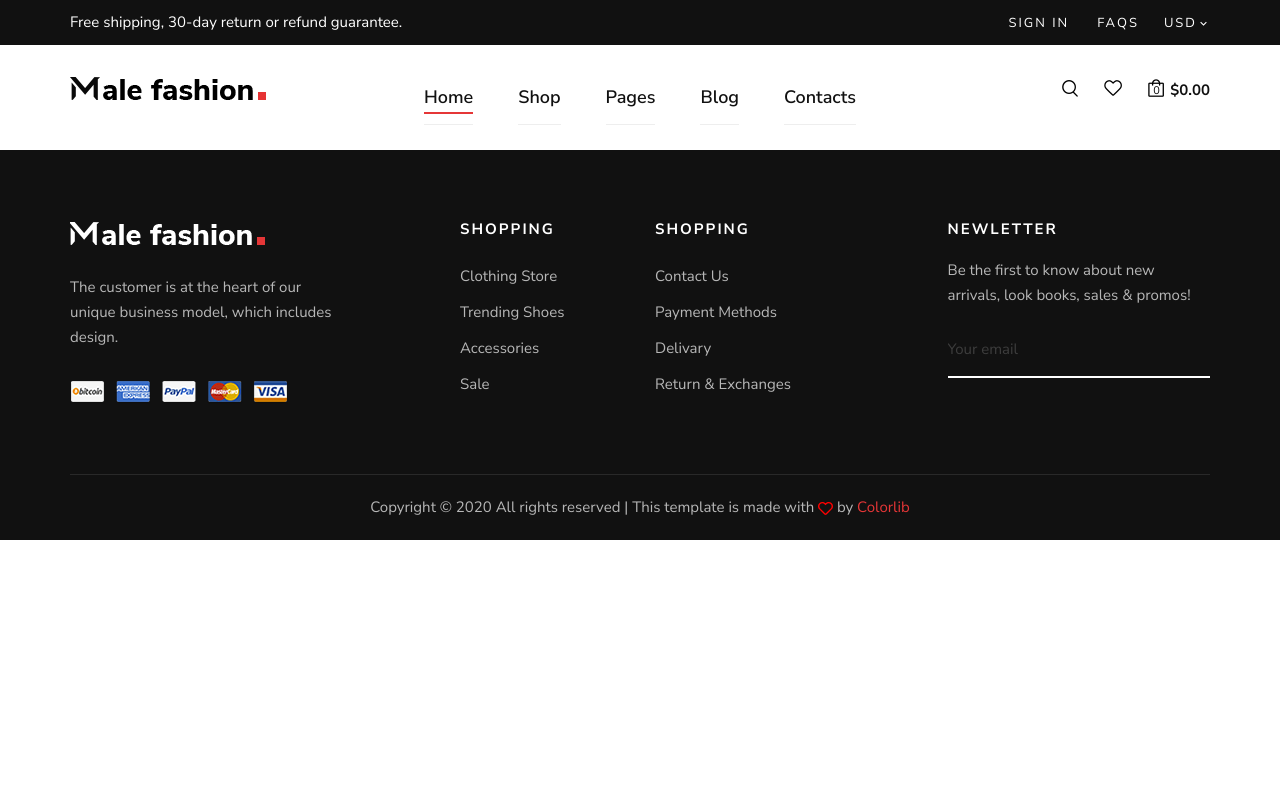
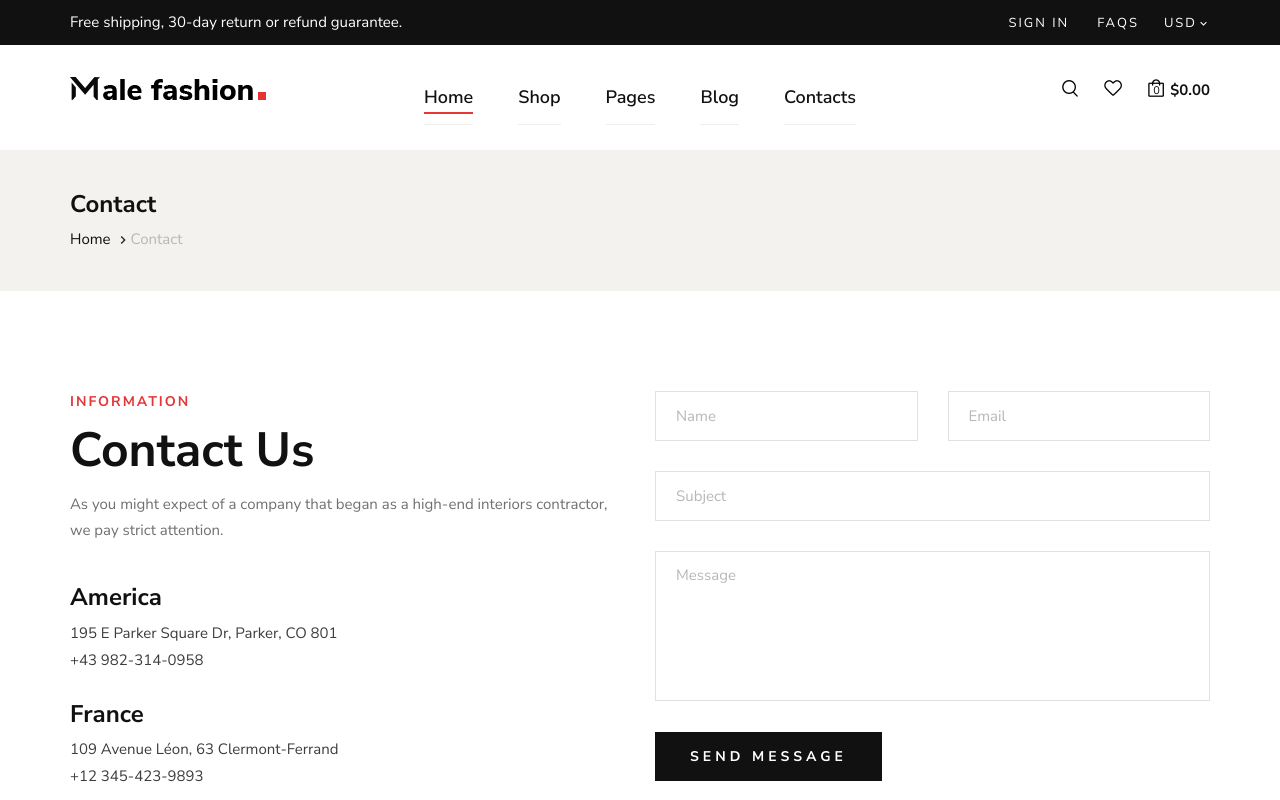
Before and after one commit to Ayomide2604/Shoeporium-Frontend, a React (Vite) app: page /contact in a window 1280 px wide. Shown: the top 800 px of the page. Built offline with nearby package versions, Linux system fonts and the light colour scheme.

Commit message:
Contact Screen component

```diff
--- a/src/App.jsx
+++ b/src/App.jsx
@@ -9,6 +9,7 @@ import ProductScreen from "./screens/ProductScreen";
 import ProductDetailScreen from "./screens/ProductDetailScreen";
 import useScrollToTop from "./hooks/useScrollToTop";
 import CheckoutScreen from "./screens/CheckoutScreen";
+import ContactScreen from "./screens/ContactScreen";
 
 function App() {
 	useScrollToTop();
@@ -21,6 +22,7 @@ function App() {
 				<Route path="/products/:id" element={<ProductDetailScreen />} />
 				<Route path="/cart" element={<CartScreen />} />
 				<Route path="/checkout" element={<CheckoutScreen />} />
+				<Route path="/contact" element={<ContactScreen />} />
 			</Routes>
 
 			<Footer />
--- a/src/components/Header.jsx
+++ b/src/components/Header.jsx
@@ -88,7 +88,7 @@ const Header = () => {
 									<a href="./blog.html">Blog</a>
 								</li>
 								<li>
-									<a href="./contact.html">Contacts</a>
+									<Link to="/contact">Contacts</Link>
 								</li>
 							</ul>
 						</nav>
--- /dev/null
+++ b/src/screens/ContactScreen.jsx
@@ -0,0 +1,68 @@
+import BreadCrumb from "../components/BreadCrumb";
+
+const ContactScreen = () => {
+	return (
+		<div>
+			<BreadCrumb title="Contact" />
+			<section className="contact spad">
+				<div className="container">
+					<div className="row">
+						<div className="col-lg-6 col-md-6">
+							<div className="contact__text">
+								<div className="section-title">
+									<span>Information</span>
+									<h2>Contact Us</h2>
+									<p>
+										As you might expect of a company that began as a high-end
+										interiors contractor, we pay strict attention.
+									</p>
+								</div>
+								<ul>
+									<li>
+										<h4>America</h4>
+										<p>
+											195 E Parker Square Dr, Parker, CO 801 <br />
+											+43 982-314-0958
+										</p>
+									</li>
+									<li>
+										<h4>France</h4>
+										<p>
+											109 Avenue Léon, 63 Clermont-Ferrand <br />
+											+12 345-423-9893
+										</p>
+									</li>
+								</ul>
+							</div>
+						</div>
+						<div className="col-lg-6 col-md-6">
+							<div className="contact__form">
+								<form action="#">
+									<div className="row">
+										<div className="col-lg-6">
+											<input type="text" placeholder="Name" required />
+										</div>
+										<div className="col-lg-6">
+											<input type="email" placeholder="Email" required />
+										</div>
+										<div className="col-lg-12">
+											<input type="text" placeholder="Subject" required />
+										</div>
+										<div className="col-lg-12">
+											<textarea placeholder="Message" defaultValue={""} />
+											<button type="submit" className="site-btn">
+												Send Message
+											</button>
+										</div>
+									</div>
+								</form>
+							</div>
+						</div>
+					</div>
+				</div>
+			</section>
+		</div>
+	);
+};
+
+export default ContactScreen;
```
